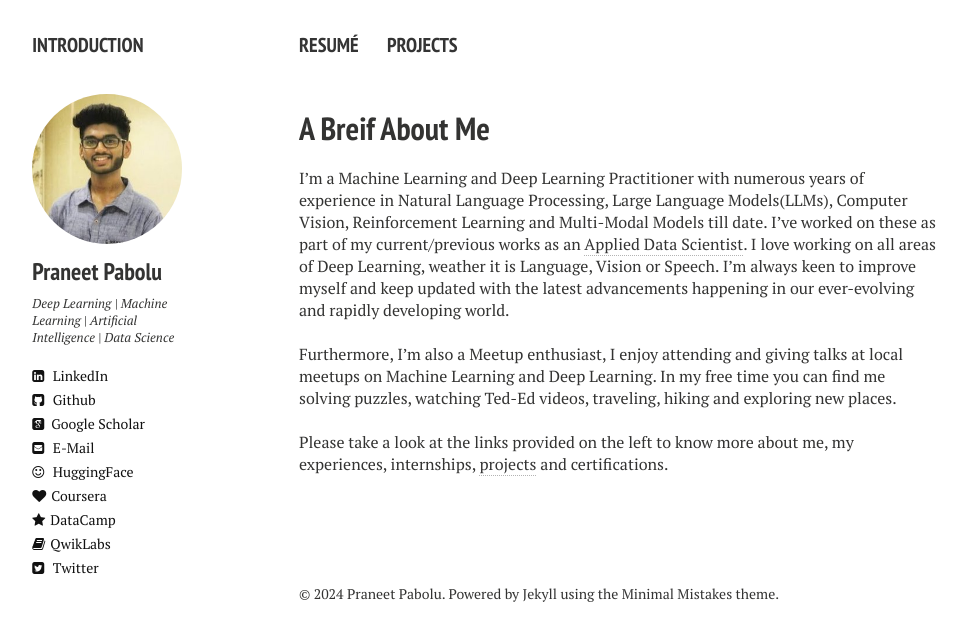
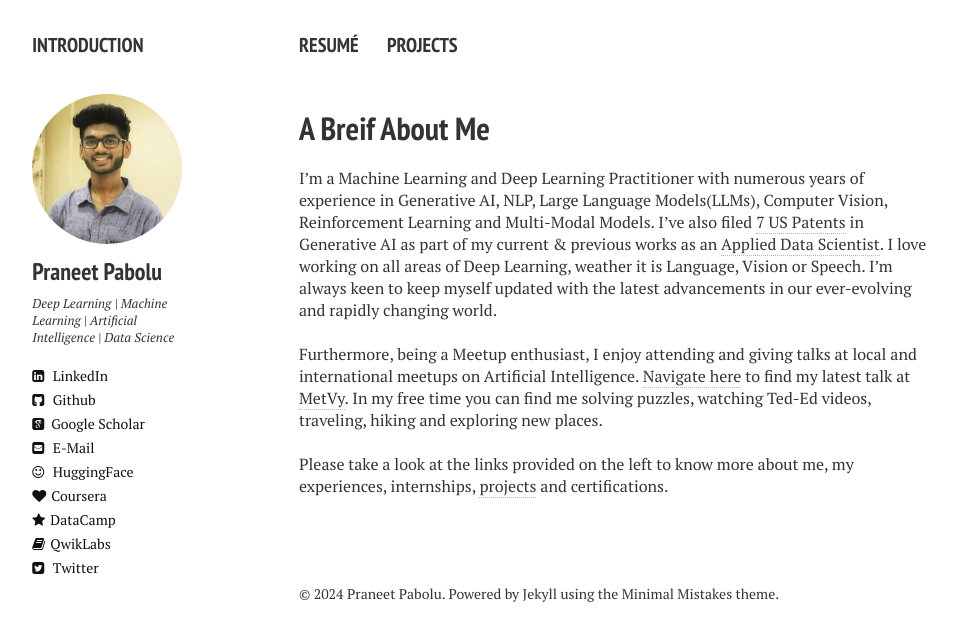
Before and after one commit to DeathReaper0965/deathreaper0965.github.io, a Jekyll site: the page built from index.md, in a window 1280 px wide. Shown: the top 641 px of the page, without its empty margins (21-988 px from the left). Built offline with Jekyll 4.4.1, drawn with Linux system fonts in a browser that asks for light colours; nearby versions of some CDN libraries; comment, search, counter and statistics services are not loaded.

Commit message:
Add meetup details

```diff
--- a/index.md
+++ b/index.md
@@ -5,10 +5,10 @@ description: "Praneet's website"
 tags: [Jekyll, theme, responsive, blog, template]
 ---
 
-I'm a Machine Learning and Deep Learning Practitioner with numerous years of experience in Natural Language Processing, Large Language Models(LLMs), Computer Vision, Reinforcement Learning and Multi-Modal Models till date. I've worked on these as part of my current/previous works as an <a href="https://linkedin.com/in/deathreaper0965" target="_blank">Applied Data Scientist</a>. I love working on all areas of Deep Learning, weather it is Language, Vision or Speech. I’m always keen to improve myself and keep updated with the latest advancements happening in our ever-evolving and rapidly developing world.
+I'm a Machine Learning and Deep Learning Practitioner with numerous years of experience in Generative AI, NLP, Large Language Models(LLMs), Computer Vision, Reinforcement Learning and Multi-Modal Models. I've also filed <a href="https://scholar.google.com/citations?user=aNXn0loAAAAJ" target="_blank">7 US Patents</a> in Generative AI as part of my current & previous works as an <a href="https://linkedin.com/in/deathreaper0965" target="_blank">Applied Data Scientist</a>. I love working on all areas of Deep Learning, weather it is Language, Vision or Speech. I’m always keen to keep myself updated with the latest advancements in our ever-evolving and rapidly changing world.
 
 <br />
-Furthermore, I’m also a Meetup enthusiast, I enjoy attending and giving talks at local meetups on Machine Learning and Deep Learning. In my free time you can find me solving puzzles, watching Ted-Ed videos, traveling, hiking and exploring new places.
+Furthermore, being a Meetup enthusiast, I enjoy attending and giving talks at local and international meetups on Artificial Intelligence. <a href="https://www.linkedin.com/feed/update/urn:li:activity:7116083127827017728/">Navigate here</a> to find my latest talk at <a href="https://www.metvy.com/">MetVy</a>. In my free time you can find me solving puzzles, watching Ted-Ed videos, traveling, hiking and exploring new places.
 
 <br />
 Please take a look at the links provided on the left to know more about me, my experiences, internships, <a href="https://github.com/DeathReaper0965" target="_blank">projects</a> and certifications.
```
